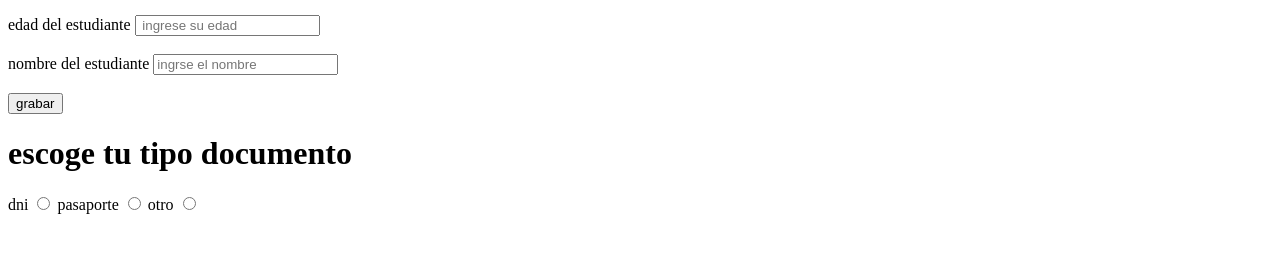
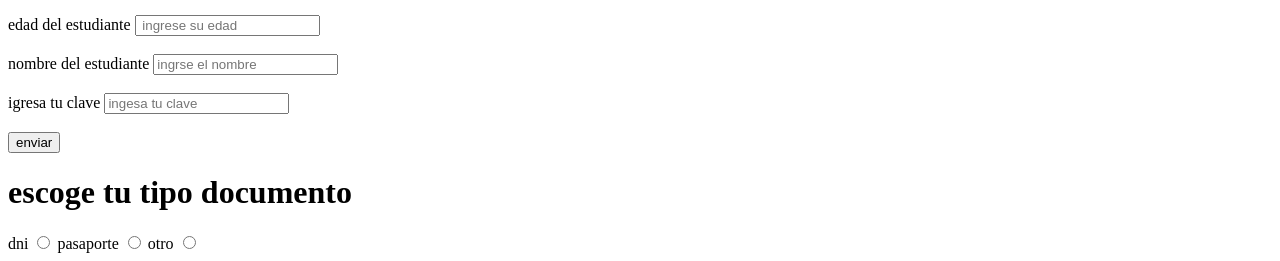
Before and after one commit to Josexde/holaa07_04_25, a plain HTML site: page index.html in a window 1280 px wide. Shown: the part 596-857 px from the top of the page. Before the commit the page ends 818 px from the top, so only its background shows below. Drawn offline with Linux system fonts and the light colour scheme.

Commit message:
Add files via upload

```diff
--- a/index.html
+++ b/index.html
@@ -27,7 +27,14 @@
 <input type="text" name="nombre" id="nombre" placeholder=" ingrese su edad"><br><br>
 <label for="codigo">nombre del estudiante</label>
 <input type="text" name="precio" id="precio" placeholder="ingrse el nombre"><br><br>
-<input type="submit" value="grabar">
+
+<label for="pass">igresa tu clave </label>
+<input type="password" name="pass" id="pass"placeholder = "ingesa tu clave" ><br><br>
+
+<input type="submit" value="enviar">
+
+
+
 </form>
 
 
```
